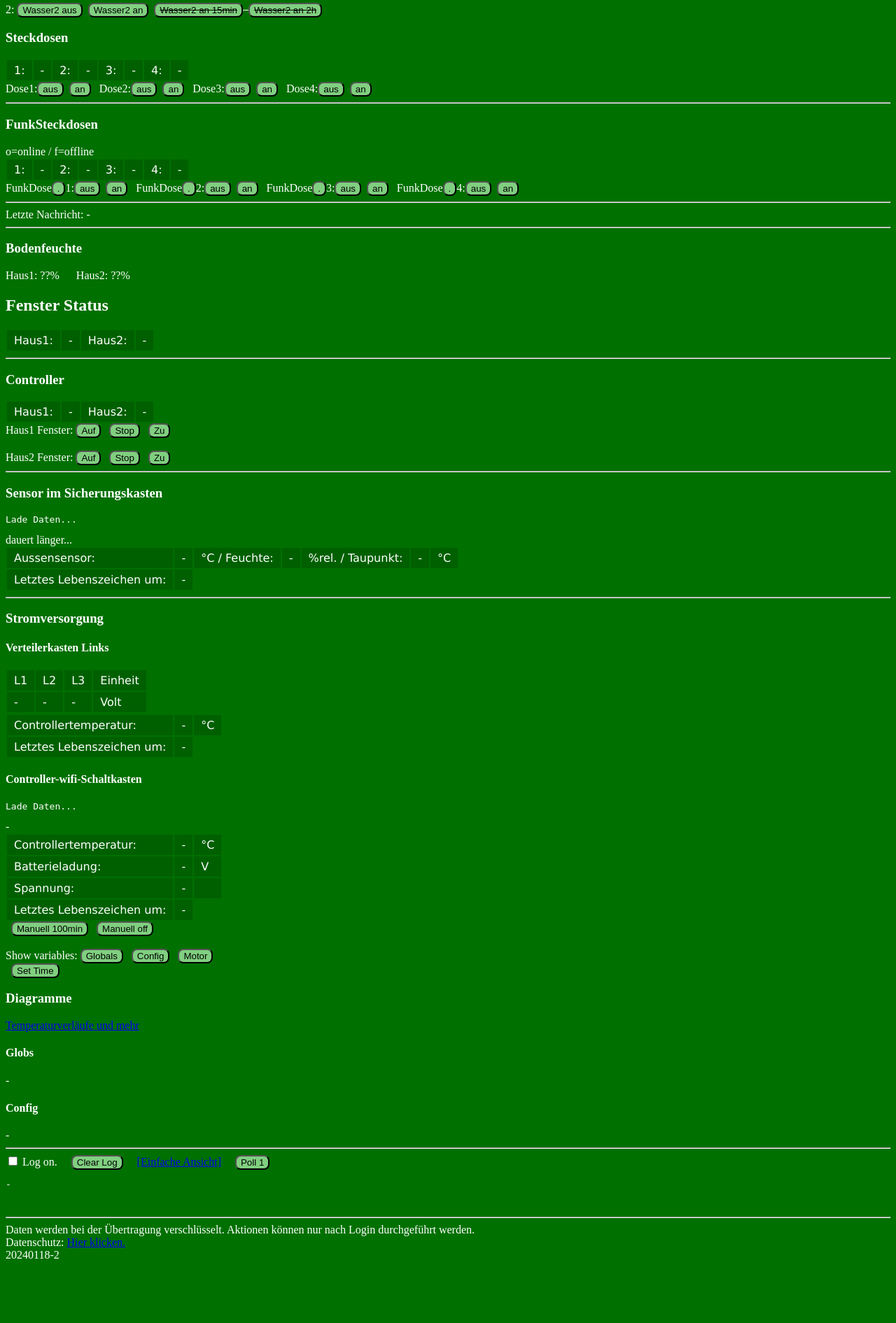
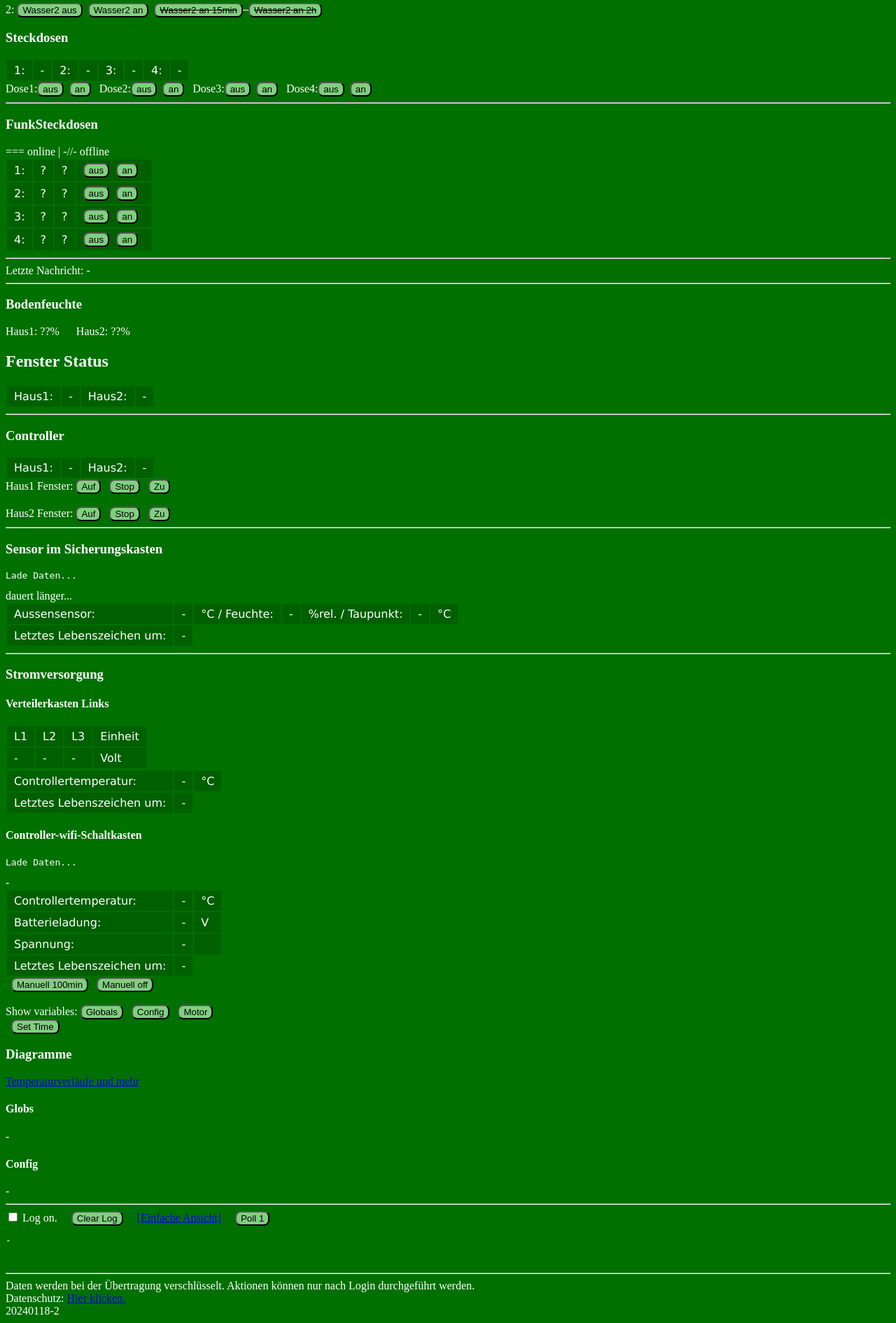
Before and after one commit to rundekugel/gwxhaus, a PHP site: page /tec1.php in a window 1280 px wide. Shown: the part 578-2469 px from the top of the page at 70% size. Before the commit the page ends 2377 px from the top, so only its background shows below. Run offline with PHP 8.4, Linux system fonts and the light colour scheme; the visitor is signed in with stand-in values (Sample User, id 1).

Commit message:
more info for funksteckdosen

```diff
--- a/Software/www-server/tec1.php
+++ b/Software/www-server/tec1.php
@@ -5,7 +5,7 @@
 <title>Technik Unter&ouml;d Gew&auml;chshaus</title>
 <!-- gwxhaus GUI test -->
 
-<link rel="stylesheet" href="styles.css">
+<link rel="stylesheet" type="text/css" href="styles.css"/>
 
 <script type="text/javascript" src="js/tools.js"></script>
 <script type="text/javascript" src="js/timer.js"></script>
@@ -246,8 +246,23 @@
                 var s=line.split("/")
                 var id=s[3].trim();
                 var v = line.split(" ")[1].trim();
-                if(v=="Online") v="o";
-                if(v=="Offline") v="f";
+                var e = document.getElementById("fddR"+id)
+                var e2 = document.getElementById("fdd"+id)
+                if(v=="Online") {
+                    v='===';
+                    e.style.color = 'White';
+                    e.style.backgroundColor = '#002200';
+                    e2.style.color = 'LightGreen';
+                    e2.style.backgroundColor = '#008200';
+                }
+                if(v=="Offline") {
+                    v="-//-";
+                    //e.style = ".offline";
+                    e.style.backgroundColor = '#606060';
+                    e.style.color = '#010101';
+                    e2.style.backgroundColor = '#606060';
+                    e2.style.color = '#010101';
+                }
                 write2Id("fdd"+id, v);
             }
              if(line.includes("/SENSOR")) {
@@ -398,19 +413,24 @@ if(isset($_SESSION["user"])) {
 }
 ?>
 <hr>
-<h3 id="nousdosen">FunkSteckdosen</h3>
-o=online / f=offline
-<table><tr><td>1:</td><td id="fd1">-</td><td>2:</td><td id="fd2">-</td><td>3:</td><td id="fd3">-</td><td>4:</td><td id="fd4">-</td>
-</tr></table>
+
+<h3 id="funkdosen">FunkSteckdosen</h3>
+=== online |  -//- offline
+<table>
 <?php
-if(isset($_SESSION["user"])) {
-  for($i=1;$i<=4;$i++){
-    echo "FunkDose<button id=fdd".$i.">.</button>".$i.":";
-    echo '<button onclick="switcher('.chr(39).'n'.$i."=0','nous".$i." 0')".chr(34).">aus</button> &nbsp";
-    echo '<button onclick="switcher('.chr(39).'n'.$i."=1','nous".$i." 1')".chr(34).">an</button> &nbsp\r\n";
-  }
+for($i=1;$i<=4;$i++){
+    echo "<tr id='fddR".$i."'><td>".$i.":</td><td id='fd".$i."'>?</td><td id='fdd".$i."'>?</td>";
+    if(isset($_SESSION["user"])) {
+        echo "<td>";
+        echo '<button onclick="switcher('.chr(39).'n'.$i."=0','nous".$i." 0')".chr(34).">aus</button> &nbsp";
+        echo '<button onclick="switcher('.chr(39).'n'.$i."=1','nous".$i." 1')".chr(34).">an</button> &nbsp\r\n";
+        echo "</td>";
+    }
+    echo "</tr>";
 }
 ?>
+</table>
+
 <hr>
 <!--
 Heartbeat: [<textbox id="hb">.</textbox>] <br>
```
